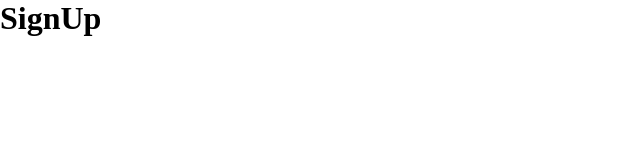
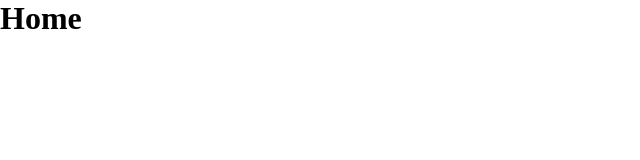
Before and after one commit to LeonardoCesca/nexusflix, a React (Create React App) app: page /home in a window 1280 px wide. Shown: the top 160 px of the page, without its empty margins (0-640 px from the left). Built offline with nearby package versions, Linux system fonts and the light colour scheme.

Commit message:
ADD new route - Home component

```diff
--- a/src/routes.js
+++ b/src/routes.js
@@ -1,12 +1,13 @@
 import React from "react";
 import { BrowserRouter, Route, Switch } from "react-router-dom";
 import Login from "./Login/Login";
+import Home from "./components/Home"
 
 const Routes = () => (
     <BrowserRouter>
       <Switch>
         <Route exact path="/" component={ Login } />
-        <Route path="/home" component={() => <h1>SignUp</h1>} />
+        <Route path="/home" component={ Home } />
         <Route path="*" component={() => <h1>Page not found</h1>} />
       </Switch>
     </BrowserRouter>
```
